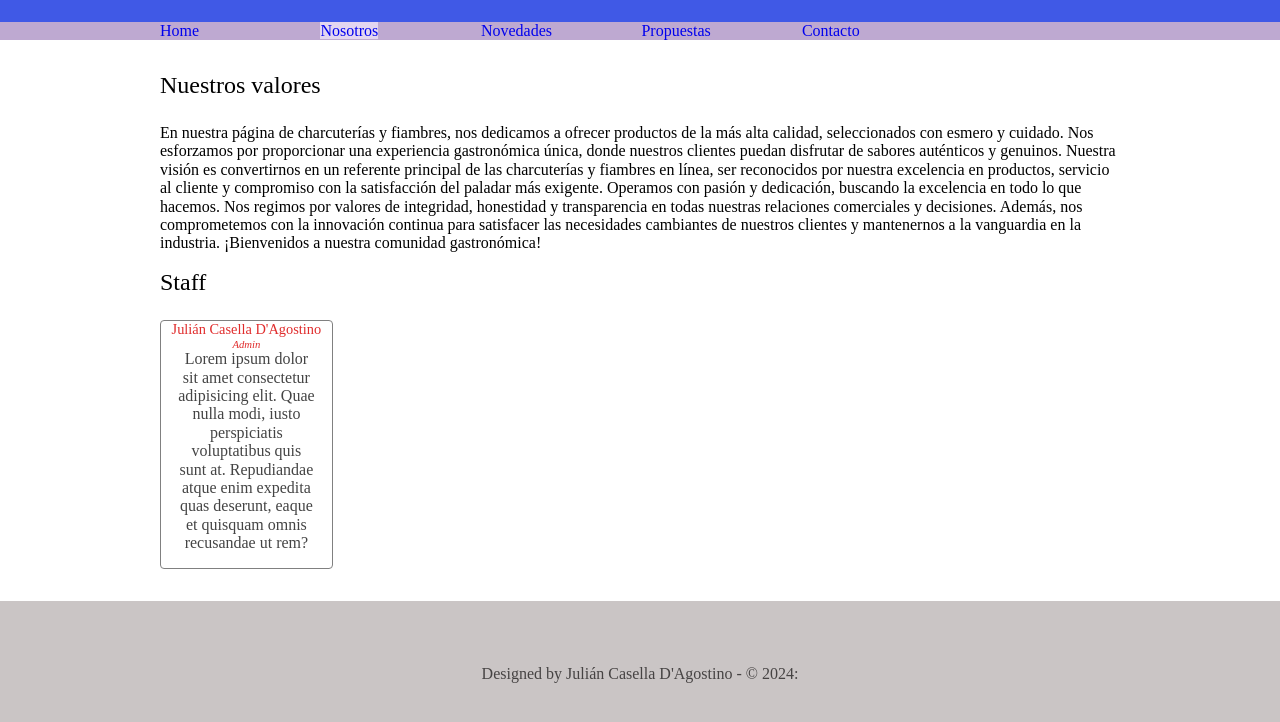
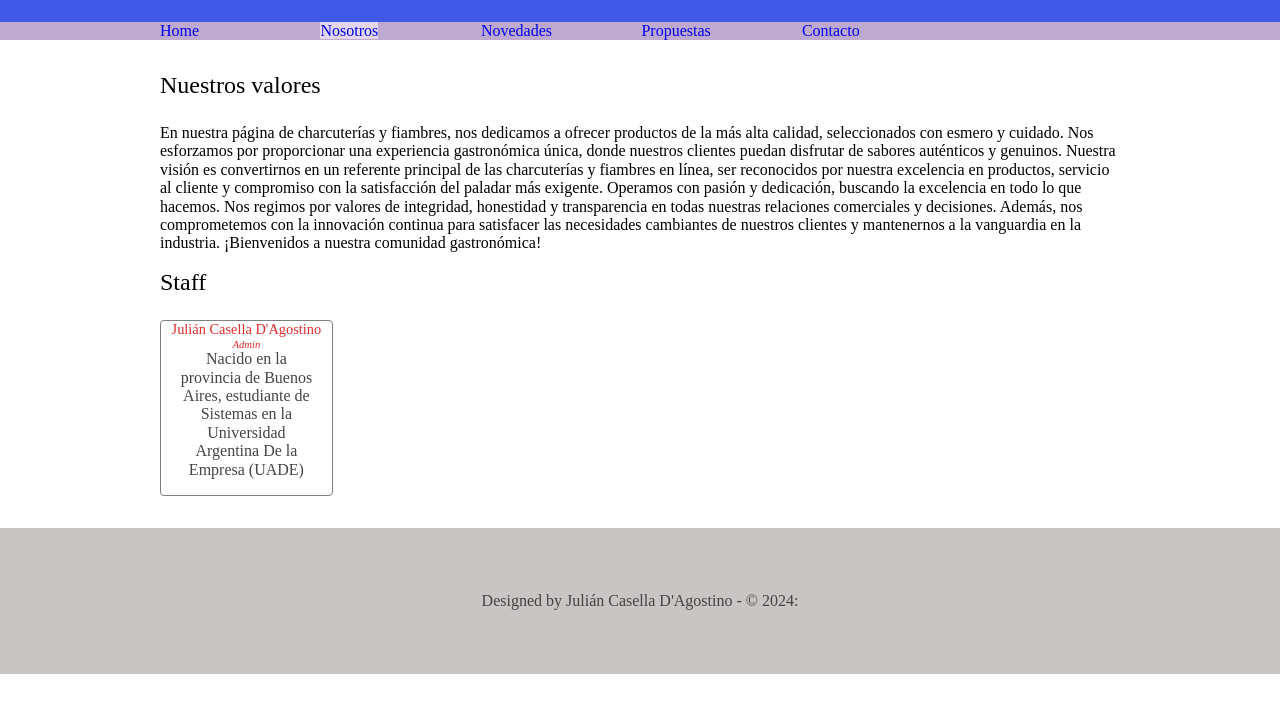
Before and after one commit to Juliancasella/UVA-1-Sitio-profesional, a plain HTML site: page nosotros.html in a window 1280 px wide. Shown: the part 128-850 px from the top of the page. After the commit the page ends 802 px from the top, so only its background shows below. Drawn offline with Linux system fonts and the light colour scheme.

Commit message:
Update nosotros.html

```diff
--- a/nosotros.html
+++ b/nosotros.html
@@ -49,9 +49,7 @@
                 <div class="persona">
                     <h5>Julián Casella D'Agostino</h5>
                     <h6>Admin</h6>
-                    <p>Lorem ipsum dolor sit amet consectetur adipisicing elit. Quae nulla modi, iusto perspiciatis
-                        voluptatibus quis sunt at. Repudiandae atque enim expedita quas deserunt, eaque et quisquam
-                        omnis recusandae ut rem?</p>
+                    <p>Nacido en la provincia de Buenos Aires, estudiante de Sistemas en la Universidad Argentina De la Empresa (UADE)</p>
                 </div>
             </div>
         </div>
```
